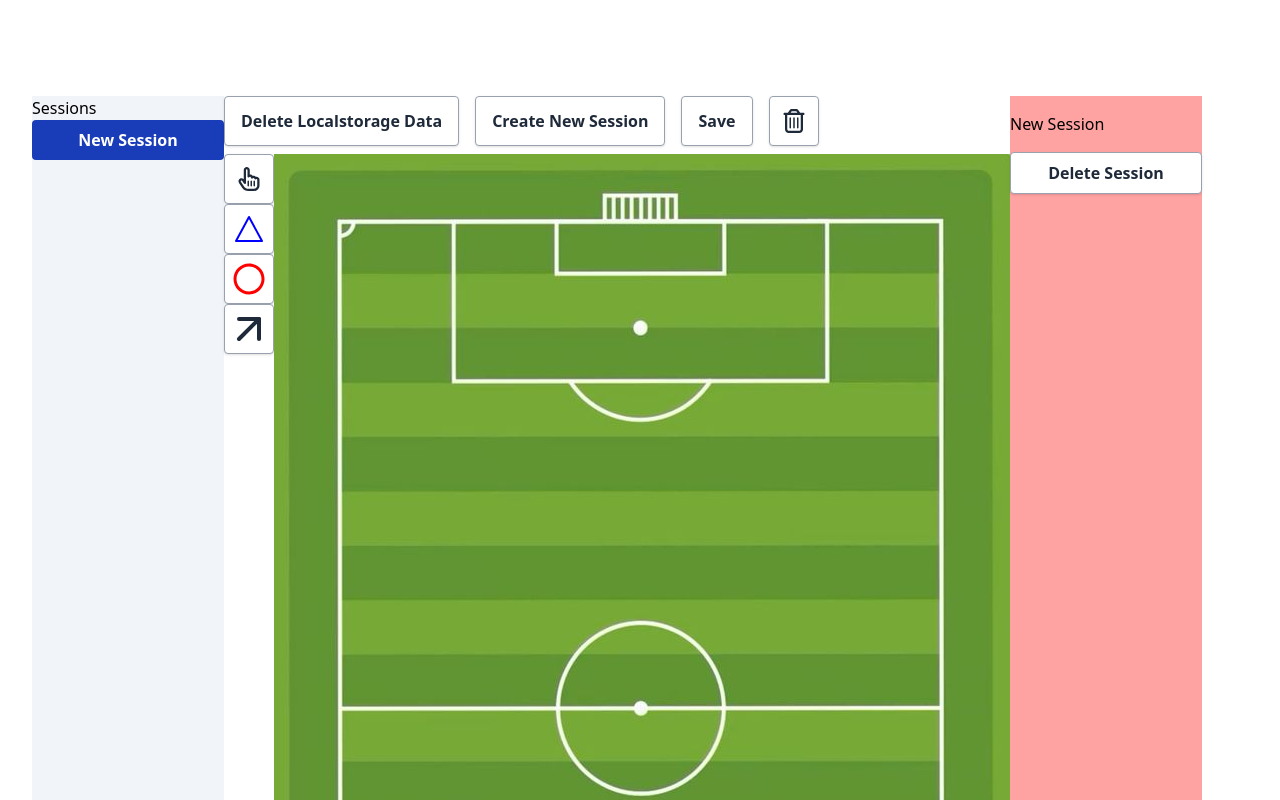
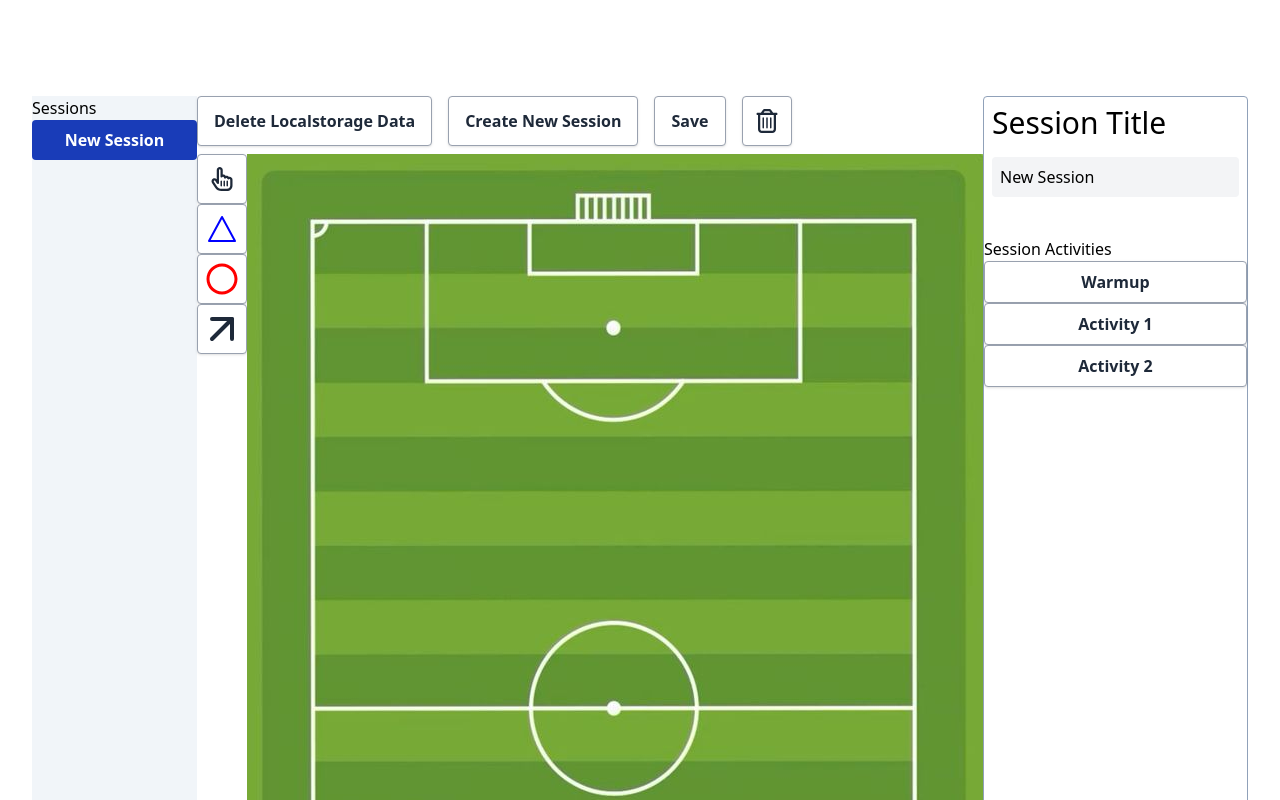
Before and after one commit to 2stash/soccer-session-planner, a React (Vite) app: page / in a window 1280 px wide. Shown: the top 800 px of the page. Built offline with nearby package versions, Linux system fonts and the light colour scheme.

Commit message:
Building out Session info bar

```diff
--- a/src/components/Canvas.jsx
+++ b/src/components/Canvas.jsx
@@ -27,6 +27,12 @@ const Canvas = (props) => {
   const [currentShape, setCurrentShape] = useState(null);
 
   const canvasRef = useRef(null);
+
+  const tempActivities = [
+    { name: 'Warmup' },
+    { name: 'Activity 1' },
+    { name: 'Activity 2' },
+  ];
 
   const saveData = ({ data }) => {
     console.log('sessionData ', sessionData);
@@ -124,14 +130,18 @@ const Canvas = (props) => {
 
   const createNewSession = () => {
     // saveData();
-    const data = {
+    const data = [
+      ...sessionData,
+      {
         elements: [],
         metadata: { name: `New Session ${currentSessionIdx + 1}` },
-    };
-    setSessionData((prev) => [...prev, data]);
+      },
+    ];
+    setSessionData(data);
     setElements([]);
     setMetadata({ name: `New Session ${currentSessionIdx + 1}` });
     setCurrentSessionIdx(currentSessionIdx + 1);
+    saveData({ data });
   };
 
   const calculateOffsets = (canvas) => {
@@ -331,17 +341,14 @@ const Canvas = (props) => {
   };
 
   const handleDeleteSession = () => {
-    const data = sessionData.filter(
-      (session, idx) => currentSessionIdx !== idx
-    );
+    let data = sessionData.filter((session, idx) => currentSessionIdx !== idx);
     setSessionData(data);
-    if (sessionData.length >= 2) {
+    if (data.length === 0) {
+      data = [{ elements: [], metadata: { name: 'New Session' } }];
+    }
     setMetadata(sessionData[0].metadata);
     setElements(sessionData[0].elements);
     handleCurrentSessionIdxChange(0);
-    }
-
-    // drawShapes();
     saveData({ data });
   };
 
@@ -459,20 +466,42 @@ const Canvas = (props) => {
         </div>
 
         {/* Session section */}
-        <div className='bg-red-300 w-48 flex flex-col justify-start'>
-          <div>
+        <div className='w-72 flex flex-col rounded-sm border border-slate-400'>
+          <div className='flex flex-col grow'>
+            <div className='flex flex-col'>
+              <label htmlFor='name' className='items-center text-3xl m-2'>
+                Session Title
+              </label>
               {metadata && (
                 <input
                   type='text'
                   value={metadata.name}
                   onChange={(e) => handleUpdateMetadata(e)}
-                className='h-14'
+                  className='m-2 p-2 h-10 border-bottom rounded-sm bg-gray-100'
                   placeholder='No Session Selected'
+                  name='name'
                 />
               )}
             </div>
-          <button className='btn btn-white' onClick={handleDeleteSession}>
+
+            <div className='mt-8'>
+              <h2>Session Activities</h2>
+              <div className='flex flex-col'>
+                {tempActivities.map((activity) => (
+                  <button key={activity.name} className='btn btn-white'>
+                    {activity.name}
+                  </button>
+                ))}
+              </div>
+            </div>
+          </div>
+
+          <button
+            className='btn bg-red-500 hover:bg-red-700 m-2 text-white'
+            onClick={handleDeleteSession}
+          >
             Delete Session
+            {/* TODO: Add deletion check for production */}
           </button>
         </div>
       </div>
```
Lines whose indentation alone changed are shown as unchanged.
